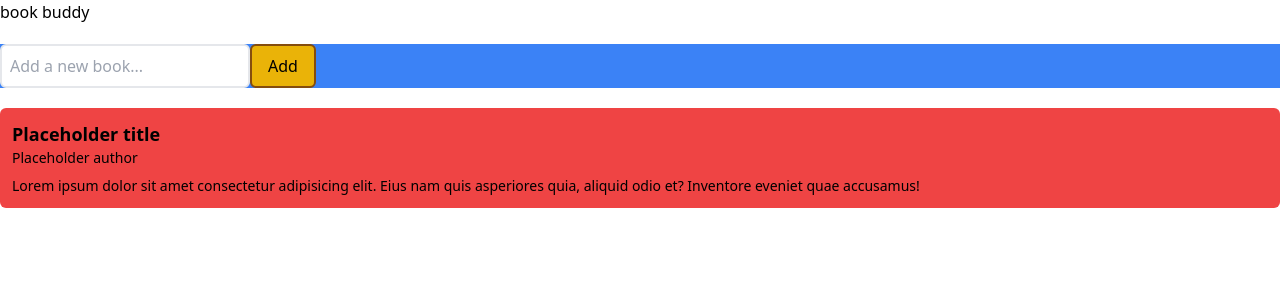
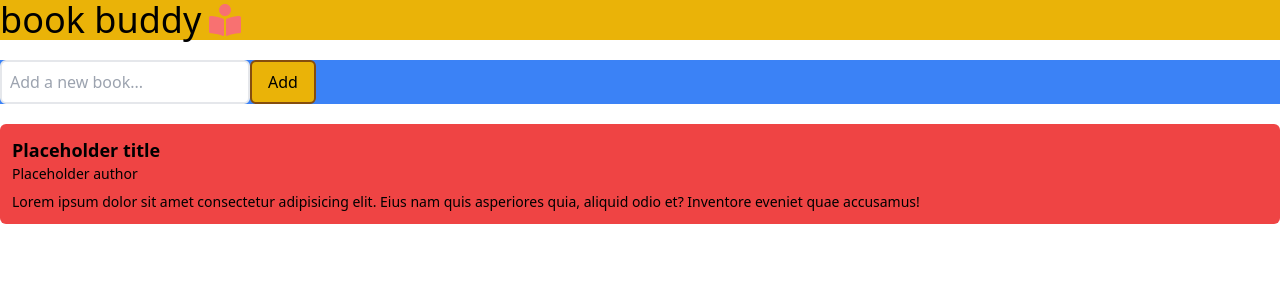
Before and after one commit to codeFromCO/BookBuddy, a React app: page / in a window 1280 px wide. Shown: the top 300 px of the page. Built offline with nearby package versions, Linux system fonts and the light colour scheme.

Commit message:
add icon to header

```diff
--- a/package.json
+++ b/package.json
@@ -17,6 +17,7 @@
     "node": "^22.2.0",
     "react": "^18.3.1",
     "react-dom": "^18.3.1",
+    "react-icons": "^5.2.1",
     "react-router-dom": "^6.23.1"
   },
   "devDependencies": {
--- a/src/components/Header.jsx
+++ b/src/components/Header.jsx
@@ -1,11 +1,14 @@
 import React from 'react';
+
+import { FaBookReader } from "react-icons/fa";
 
 const Header = (props) => {
   return (
-    <header>
-      <h1>{props.title}</h1>
+    <header className='flex items-center gap-x-2 bg-yellow-500'>
+      <h1 className='text-4xl'>{props.title}</h1>
+      <FaBookReader className='size-8 text-red-400' />
     </header>
   );
 };
 
-export default Header
+export default Header;
```
Also changed, not shown: 1 other file (tests, documents, lock files or other folders).
